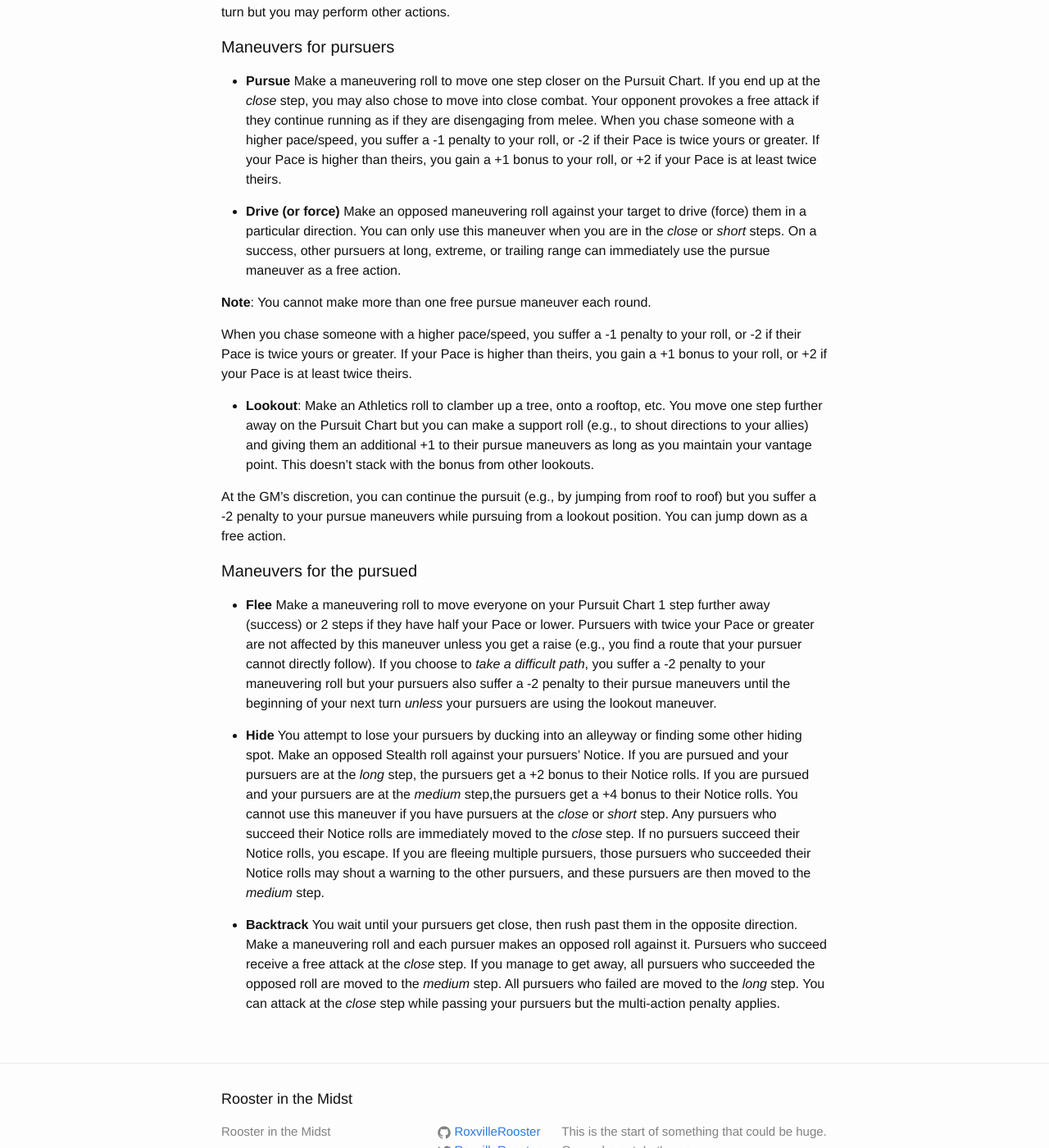
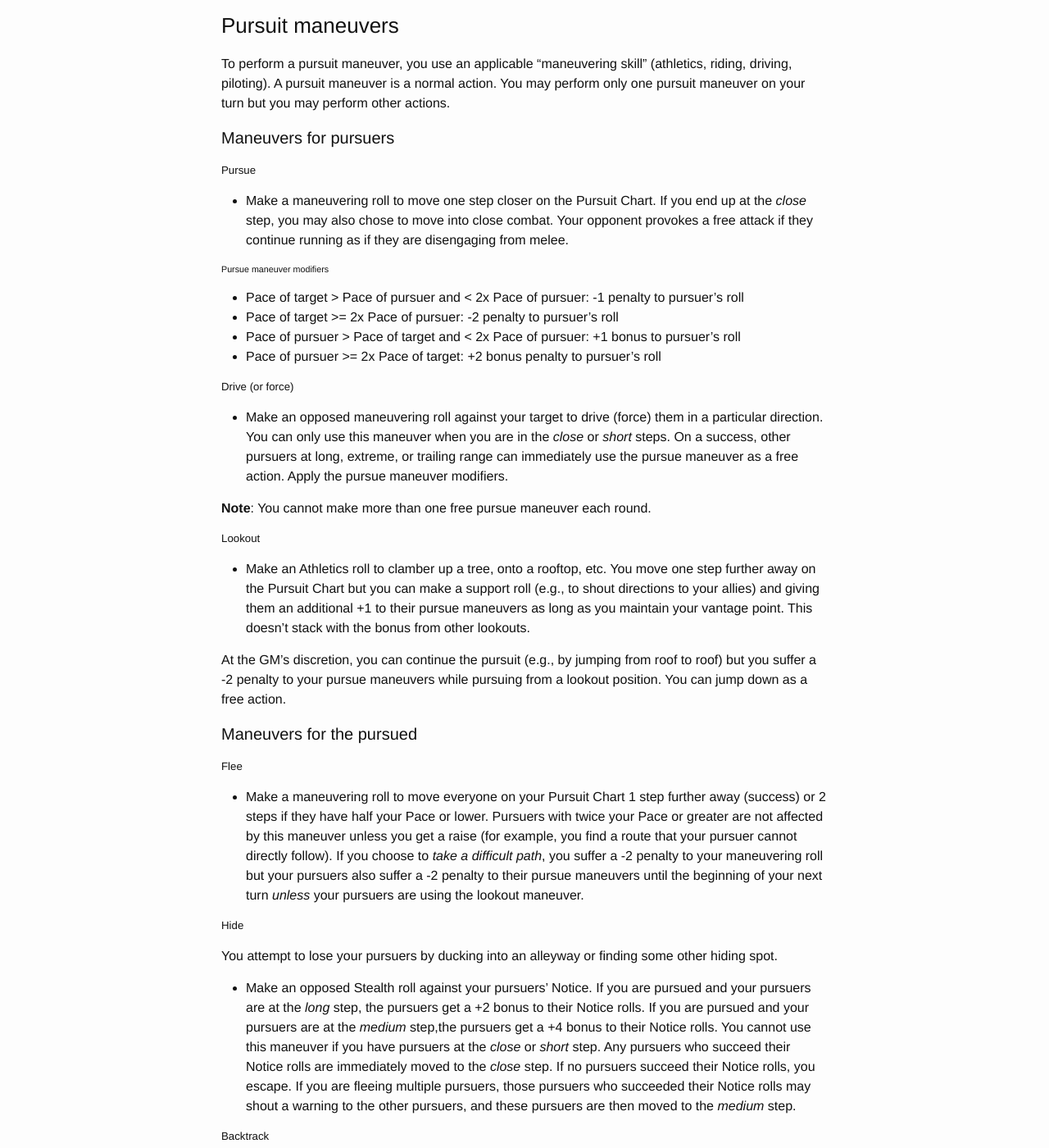
Before and after one commit to achall36/RoxvilleRooster.github.io, a Jekyll site: the page built from sw-pursuits.md, in a window 1280 px wide and 1400 px high, scrolled down 1302 px. Shown: the whole window at 82% size. Built offline with Jekyll 4.4.1, drawn with Linux system fonts in a browser that asks for light colours; some of the changed text lies outside the part shown.

Commit message:
Update sw-pursuits.md

```diff
--- a/sw-pursuits.md
+++ b/sw-pursuits.md
@@ -37,10 +36,14 @@ In a vehicular pursuit, only the driver is tracked on the chart for the purposes
 1. Draw an action card at the start of each round as if it were initiative.
 If you have a higher action card, you act before (or after) others with lower cards.
 You may want to act later in a round after you've observed your opponent's action.
+Initiative edges do not apply in the pursuit process.
 
 2. Perform a pursuit maneuver on your turn as a normal action.
 The following other actions are permitted at the GM's discretion:
-attacks, support rolls, tests, spell-casting.
+* attacks
+* support rolls
+* tests
+* spell-casting
 If you wish to perform multiple actions, you must declare them up front and take the multi-action penalty on your actions.
 
 **Note**: It is assumed that characters are _always_ moving during a pursuit.
@@ -56,26 +59,37 @@ To perform a pursuit maneuver, you use an applicable "maneuvering skill" (athlet
 A pursuit maneuver is a normal action.
 You may perform only one pursuit maneuver on your turn but you may perform other actions.
 
+
+
 #### Maneuvers for pursuers
 
-* **Pursue** Make a maneuvering roll to move one step closer on the Pursuit Chart.
+
+##### Pursue
+
+* Make a maneuvering roll to move one step closer on the Pursuit Chart.
 If you end up at the _close_ step, you may also chose to move into close combat.
 Your opponent provokes a free attack if they continue running as if they are disengaging from melee.
-When you chase someone with a higher pace/speed,
-you suffer a -1 penalty to your roll, or -2 if their Pace is twice yours or greater.
-If your Pace is higher than theirs, you gain a +1 bonus to your roll, or +2 if your Pace is at least twice theirs.
 
-* **Drive (or force)** Make an opposed maneuvering roll against your target to drive (force) them in a particular direction.
+###### Pursue maneuver modifiers
+* Pace of target > Pace of pursuer and < 2x Pace of pursuer: -1 penalty to pursuer's roll
+* Pace of target >= 2x Pace of pursuer: -2 penalty to pursuer's roll
+* Pace of pursuer > Pace of target and < 2x Pace of pursuer: +1 bonus to pursuer's roll
+* Pace of pursuer >= 2x Pace of target: +2 bonus penalty to pursuer's roll
+
+
+##### Drive (or force)
+
+* Make an opposed maneuvering roll against your target to drive (force) them in a particular direction.
 You can only use this maneuver when you are in the _close_ or _short_ steps.
 On a success, other pursuers at long, extreme, or trailing range can immediately use the pursue maneuver as a free action.
+Apply the pursue maneuver modifiers.
 
 **Note**: You cannot make more than one free pursue maneuver each round.
 
-When you chase someone with a higher pace/speed,
-you suffer a -1 penalty to your roll, or -2 if their Pace is twice yours or greater.
-If your Pace is higher than theirs, you gain a +1 bonus to your roll, or +2 if your Pace is at least twice theirs.
 
-* **Lookout**: Make an Athletics roll to clamber up a tree, onto a rooftop, etc.
+##### Lookout
+
+* Make an Athletics roll to clamber up a tree, onto a rooftop, etc.
 You move one step further away on the Pursuit Chart but you can make a support roll (e.g., to shout directions to your allies)
 and giving them an additional +1 to their pursue maneuvers as long as you maintain your vantage point.
 This doesn’t stack with the bonus from other lookouts.
@@ -88,16 +102,20 @@ You can jump down as a free action.
 
 #### Maneuvers for the pursued
 
-* **Flee** Make a maneuvering roll to move everyone on your Pursuit Chart 1 step further away (success)
+##### Flee
+
+* Make a maneuvering roll to move everyone on your Pursuit Chart 1 step further away (success)
 or 2 steps if they have half your Pace or lower.
 Pursuers with twice your Pace or greater are not affected by this maneuver unless you get a raise
-(e.g., you find a route that your pursuer cannot directly follow).
+(for example, you find a route that your pursuer cannot directly follow).
 If you choose to _take a difficult path_, you suffer a -2 penalty to your maneuvering roll but
 your pursuers also suffer a -2 penalty to their pursue maneuvers until the beginning of your next turn
 _unless_ your pursuers are using the lookout maneuver.
 
-* **Hide** You attempt to lose your pursuers by ducking into an alleyway or finding some other hiding spot.
-Make an opposed Stealth roll against your pursuers' Notice.
+##### Hide
+
+You attempt to lose your pursuers by ducking into an alleyway or finding some other hiding spot.
+* Make an opposed Stealth roll against your pursuers' Notice.
 If you are pursued and your pursuers are at the _long_ step, the pursuers get a +2 bonus to their Notice rolls.
 If you are pursued and your pursuers are at the _medium_ step,the pursuers get a +4 bonus to their Notice rolls.
 You cannot use this maneuver if you have pursuers at the _close_ or _short_ step.
@@ -106,8 +124,10 @@ If no pursuers succeed their Notice rolls, you escape.
 If you are fleeing multiple pursuers, those pursuers who succeeded their Notice rolls may shout a warning to the other pursuers,
 and these pursuers are then moved to the _medium_ step.
 
-* **Backtrack** You wait until your pursuers get close, then rush past them in the opposite direction.
-Make a maneuvering roll and each pursuer makes an opposed roll against it.
+##### Backtrack
+
+You wait until your pursuers get close and then rush past them in the opposite direction.
+* Make a maneuvering roll and each pursuer makes an opposed roll against it.
 Pursuers who succeed receive a free attack at the _close_ step.
 If you manage to get away, all pursuers who succeeded the opposed roll are moved to the _medium_ step.
 All pursuers who failed are moved to the _long_ step.
```
Also changed, not shown: other parts of sw-pursuits.md (+2 -3 lines).
